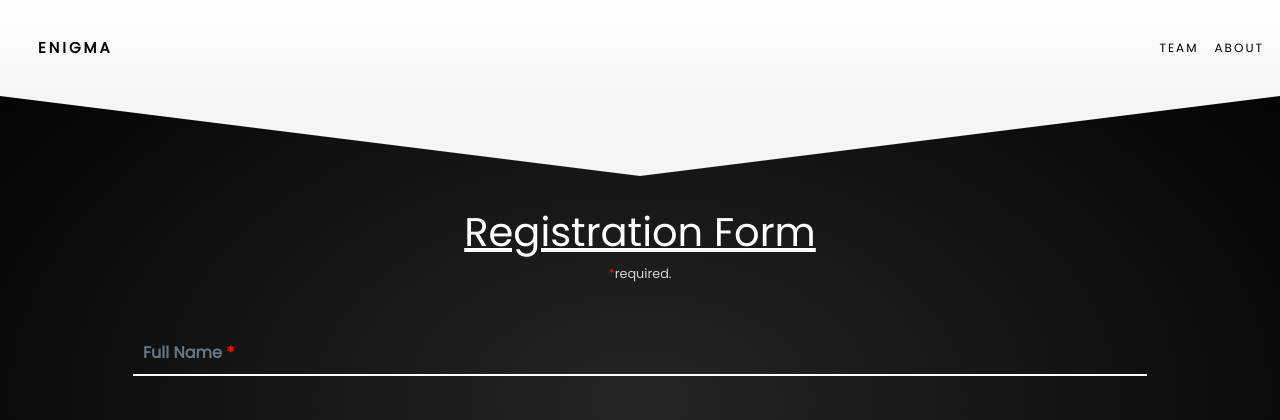
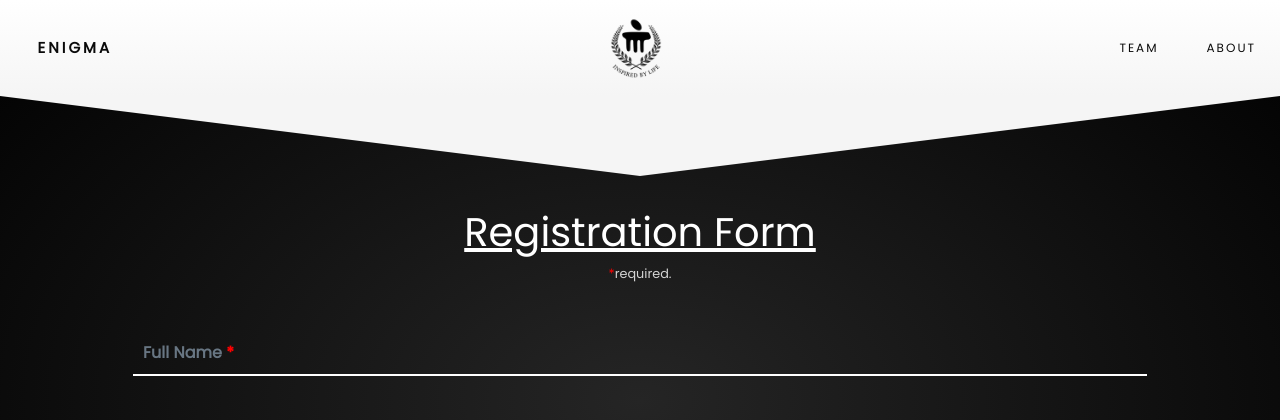
Before and after one commit to avijits01/EnigmaWeb, a PHP site: page /registrations.html in a window 1280 px wide. Shown: the top 420 px of the page. Run offline with PHP 8.4, Linux system fonts and the light colour scheme; some libraries are stand-ins or nearby versions.

Commit message:
Modularized Navbar CSS, Working Universally

```diff
--- /dev/null
+++ b/css/navbar.css
@@ -0,0 +1,95 @@
+.nav-bar {
+	display: flex;
+	flex-direction: row;
+}
+
+.nav-link {
+	/* margin-right: 2em; */
+	padding-left: 2em;
+	padding-right: 2em;
+}
+
+.nav-link:first-child {
+	margin-left: 2.5em;
+	margin-right: 4.3em;
+	padding-left: 0;
+	padding-right: 0;
+}
+
+/* Adding Manipal Logo in the center of the navBar */
+.nav-img {
+	align-self: center;
+	margin-left: auto;
+	margin-right: auto;
+}
+
+.nav-img img {
+	max-width: 100%;
+	max-height: 100%;
+	width: 4rem;
+	height: auto;
+	padding: 0;
+	margin: 0;
+}
+
+@media only screen and (max-width: 769px) {
+	.nav-link {
+		margin-right: 0.5em;
+		padding: 0;
+	}
+	.nav-link:first-child {
+		margin-right: 0;
+	}
+}
+
+@import url("https://fonts.googleapis.com/css?family=Poppins&display=swap");
+
+.nav-bar a {
+	text-decoration: none;
+	color: whitesmoke;
+	transition: all 0.2s;
+	position: relative;
+	transition: all 0.3s;
+}
+
+.nav-bar a::after {
+	position: absolute;
+	width: 0%;
+	height: 2px;
+	content: "";
+	bottom: 0;
+	left: 50%;
+	background: #fff;
+	border-radius: 10px;
+	transition: all 0.3s ease;
+}
+
+.nav-link {
+	color: #7c7c7c;
+	font-size: 12px;
+	letter-spacing: 2px;
+	font-family: "Poppins";
+	line-height: 80px;
+	text-transform: uppercase;
+}
+
+/* Adding the Underline Effect to the Container of the Nav-Text */
+.nav-link:hover a::after {
+	width: 100%;
+	left: 0%;
+}
+/* Removing the Underline Effect for the Branding Text */
+.nav-link:first-child:hover a::after {
+	width: 0%;
+	left: 50%;
+}
+
+.nav-link:first-child {
+	font-family: "Poppins";
+	line-height: 80px;
+	color: #fff;
+	font-size: 15px;
+	letter-spacing: 3px;
+	font-weight: 900;
+	text-transform: uppercase;
+}
--- a/index.html
+++ b/index.html
@@ -18,6 +18,7 @@
         href="https://fonts.googleapis.com/css?family=Roboto:100,100i,300,300i,400,400i,500,500i,700,700i,900,900i&display=swap">
 
     <link rel="stylesheet" href="css/styles.css">
+    <link rel="stylesheet" href="css/navbar.css">
     <style>
 
 
--- a/landing.html
+++ b/landing.html
@@ -24,6 +24,7 @@
     <link rel="stylesheet" type="text/css" href="css/landing.css">
     <link rel="stylesheet" type="text/css" href="css/landingLayout.css">
     <link rel="stylesheet" type="text/css" href="css/landingMobile.css">
+    <link rel="stylesheet" href="css/navbar.css">
 </head>
 
 <body>
--- a/registrations.html
+++ b/registrations.html
@@ -18,7 +18,13 @@
     <link rel="stylesheet" type="text/css" href="css/registrations.css">
     <link rel="stylesheet" type="text/css" href="css/formAnimation.css">
     <link rel="stylesheet" type="text/css" href="css/Loader.css">
+    <link rel="stylesheet" href="css/navbar.css">
 
+    <style>
+        .nav-bar {
+            filter: invert(100%);
+        }
+    </style>
 </head>
 
 <body>
@@ -272,11 +278,19 @@
             </div>
         </div>
     </div>
-    <header>
+    <!-- <header>
         <div class="d-flex flex-row mb-3">
             <div class="col p-2 mr-auto"><a href="index.html">ENIGMA</a></div>
             <div class="col-auto p-2"><a href="team.html">TEAM</a></div>
             <div class="col-auto p-2 mr-md-2"><a href="landing.html">ABOUT</a></div>
+        </div>
+    </header> -->
+    <header>
+        <div class="nav-bar">
+            <div class="nav-link"><a href="index.html">ENIGMA</a></div>
+            <div class="nav-img"><img src="images/mit-logo.png" alt="Manipal Logo"></div>
+            <div class="nav-link"><a href="team.html">TEAM</a></div>
+            <div class="nav-link"><a href="landing.html">ABOUT</a></div>
         </div>
     </header>
 
--- a/teamcard.html
+++ b/teamcard.html
@@ -13,6 +13,7 @@
 		<link rel="stylesheet" type="text/css" href="css/landing.css">
 		<link rel="stylesheet" type="text/css" href="css/landingLayout.css">
 		<link rel="stylesheet" type="text/css" href="css/landingMobile.css">
+		<link rel="stylesheet" href="css/navbar.css">
 	</head>
 	<body>
         <header>
```
Also changed, not shown: css/landing.css (+0 -50 lines), css/landingLayout.css (+0 -33 lines), css/landingMobile.css (+0 -8 lines), css/styles.css (+0 -83 lines).
